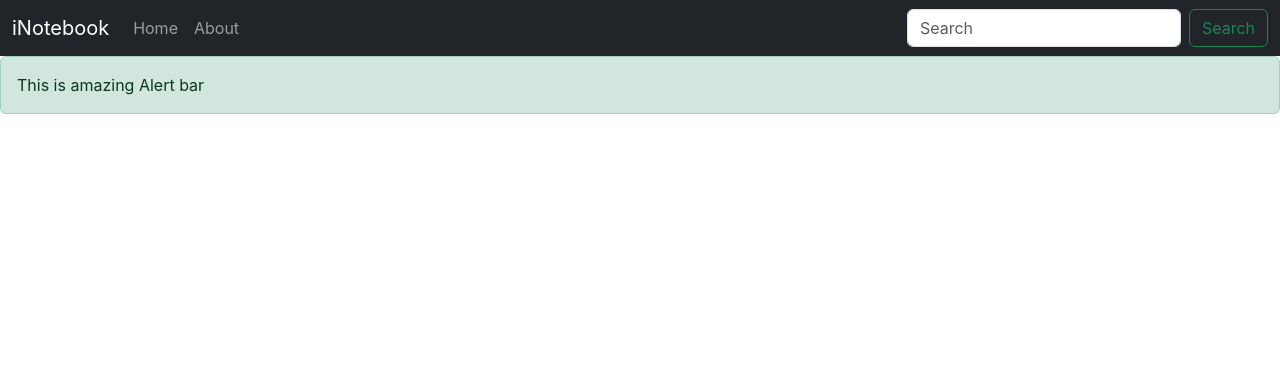
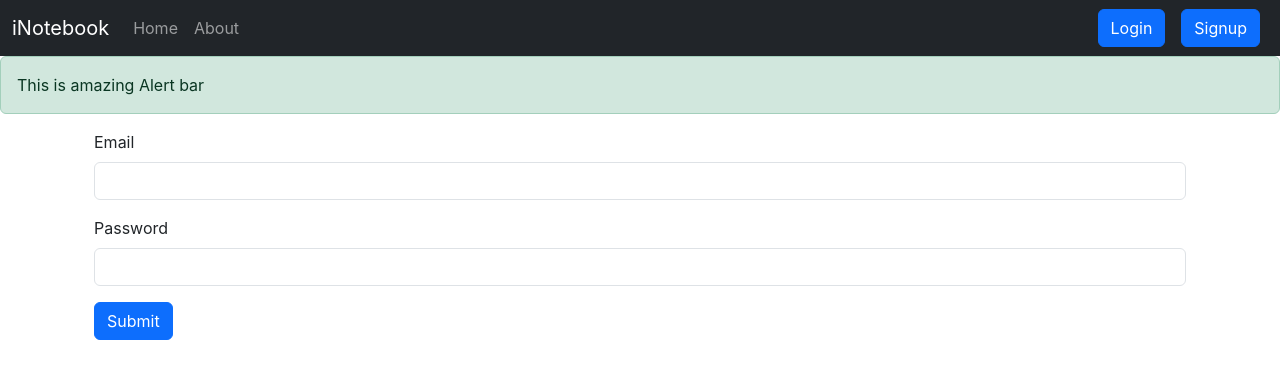
Before and after one commit to VidyaSagarMehar/Todo-App-MERN, a React (Create React App) app: page /login in a window 1280 px wide. Shown: the top 378 px of the page. Built offline with nearby package versions, Linux system fonts and the light colour scheme.

Commit message:
Login compenet added

```diff
--- a/src/App.js
+++ b/src/App.js
@@ -5,6 +5,8 @@
 import Home from './Components/Home';
 import NoteState from './Context/notes/NoteState';
 import Alert from './Components/Alert';
+import Login from './Components/Login';
+import Signup from './Components/Signup';
 
 function App() {
 	return (
@@ -21,6 +23,12 @@
 							<Route exact path="/about">
 								<About />
 							</Route>
+							<Route exact path="/login">
+								<Login />
+							</Route>
+							<Route exact path="/signup">
+								<Signup />
+							</Route>
 						</Switch>
 					</div>
 				</Router>
--- /dev/null
+++ b/src/Components/Login.js
@@ -0,0 +1,73 @@
+import React, { useState } from 'react';
+import { useHistory } from 'react-router-dom';
+
+function Login() {
+	const [credentials, setCredentials] = useState({ email: '', password: '' });
+
+	let history = useHistory();
+
+	const handleSubmit = async (e) => {
+		e.preventDefault();
+		const response = await fetch(`http://localhost:5000/api/auth/login`, {
+			method: 'POST',
+			headers: {
+				'Content-Type': 'application/json',
+			},
+			body: JSON.stringify({
+				email: credentials.email,
+				password: credentials.password,
+			}),
+		});
+		const json = await response.json();
+		console.log(json);
+		if (json.success) {
+			//Save the auth token and redirect
+			localStorage.setItem('token', json.authtoken);
+			history.push('/');
+		} else {
+			alert('Invalid Credential');
+		}
+	};
+	const onChange = (e) => {
+		setCredentials({ ...credentials, [e.target.name]: e.target.value });
+	};
+
+	return (
+		<div className="container">
+			<form onSubmit={handleSubmit}>
+				<div className="mb-3">
+					<label htmlFor="email" className="form-label">
+						Email
+					</label>
+					<input
+						onChange={onChange}
+						value={credentials.email}
+						type="email"
+						className="form-control"
+						name="email"
+						id="exampleInputEmail1"
+						aria-describedby="emailHelp"
+					/>
+				</div>
+				<div className="mb-3">
+					<label htmlFor="password1" className="form-label">
+						Password
+					</label>
+					<input
+						onChange={onChange}
+						value={credentials.password}
+						type="password"
+						className="form-control"
+						name="password"
+						id="exampleInputPassword1"
+					/>
+				</div>
+				<button type="submit" className="btn btn-primary">
+					Submit
+				</button>
+			</form>
+		</div>
+	);
+}
+
+export default Login;
--- a/src/Components/Navbar.js
+++ b/src/Components/Navbar.js
@@ -45,16 +45,13 @@
 							</Link>
 						</li>
 					</ul>
-					<form className="d-flex" role="search">
-						<input
-							className="form-control me-2"
-							type="search"
-							placeholder="Search"
-							aria-label="Search"
-						/>
-						<button className="btn btn-outline-success" type="submit">
-							Search
-						</button>
+					<form className="d-flex">
+						<Link className="btn btn-primary mx-2" to="/login" role="button">
+							Login
+						</Link>
+						<Link className="btn btn-primary mx-2" to="/signup" role="button">
+							Signup
+						</Link>
 					</form>
 				</div>
 			</div>
--- /dev/null
+++ b/src/Components/Signup.js
@@ -0,0 +1,7 @@
+import React from 'react';
+
+function Signup() {
+	return <div>Signup</div>;
+}
+
+export default Signup;
```
Also changed, not shown: 1 other file (tests, documents, lock files or other folders).
